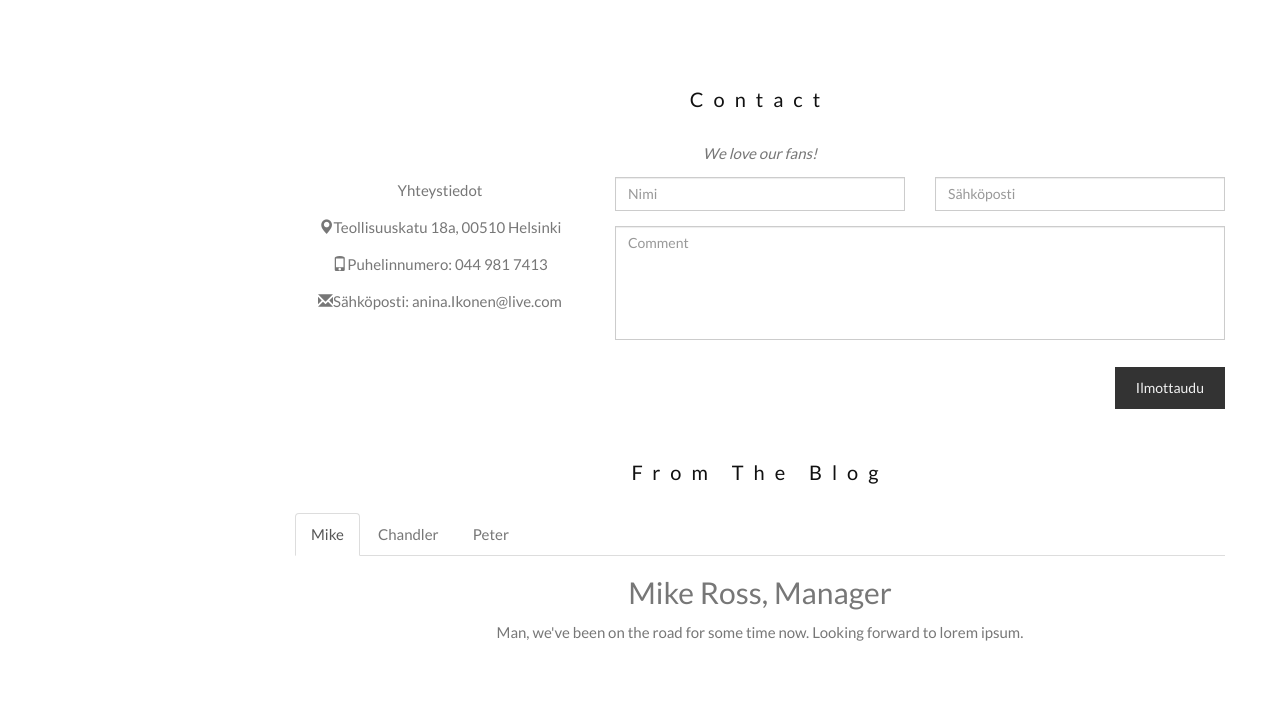
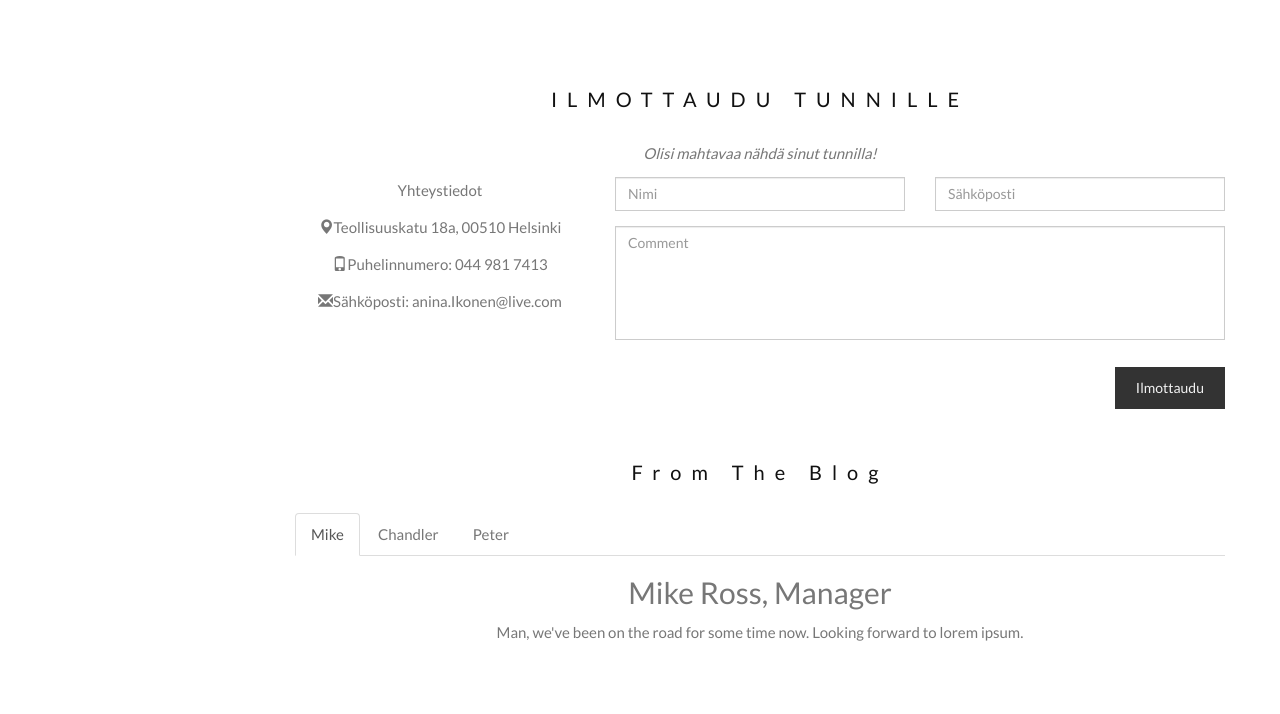
Before and after one commit to anniemiliamattila/aninashuffle, a plain HTML site: page testi.html in a window 1280 px wide. Shown: the part 2276-2990 px from the top of the page. Drawn offline with nearby package versions, Linux system fonts and the light colour scheme.

Commit message:
Update testi.html

```diff
--- a/testi.html
+++ b/testi.html
@@ -199,10 +199,9 @@
   </div>
 </div>
 
-<!-- Container (Contact Section) -->
 <div id="contact" class="container">
-  <h3 class="text-center">Contact</h3>
-  <p class="text-center"><em>We love our fans!</em></p>
+  <h3 class="text-center">ILMOTTAUDU TUNNILLE</h3>
+  <p class="text-center"><em>Olisi mahtavaa nähdä sinut tunnilla!</em></p>
 
   <div class="row">
     <div class="col-md-4">
```
